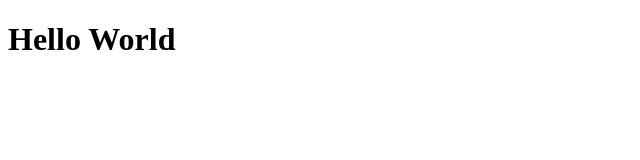
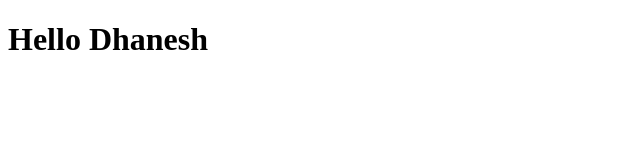
Before and after one commit to dhaneshvg/vuesample, a plain HTML site: page index.html in a window 1280 px wide. Shown: the full height of the page, 0-640 px from the left. Drawn offline with nearby package versions, Linux system fonts and the light colour scheme.

Commit message:
data return

```diff
--- a/app.js
+++ b/app.js
@@ -1,5 +1,9 @@
 const app = Vue.createApp({
-    template: '<h1>Hello World</h1>'
+    data() {
+        return  {
+            firstName: 'Dhanesh',
+        }
+    }
 
 })
 
--- a/index.html
+++ b/index.html
@@ -8,7 +8,9 @@
     <link rel="stylesheet" href="style.css">
 </head>
 <body>
-    <div id="app"></div>
+    <div id="app">
+        <h1>Hello {{firstName}}</h1>
+    </div>
 
     <script src="https://unpkg.com/vue@3.0.5"></script>
     <script src="app.js"></script>
```
